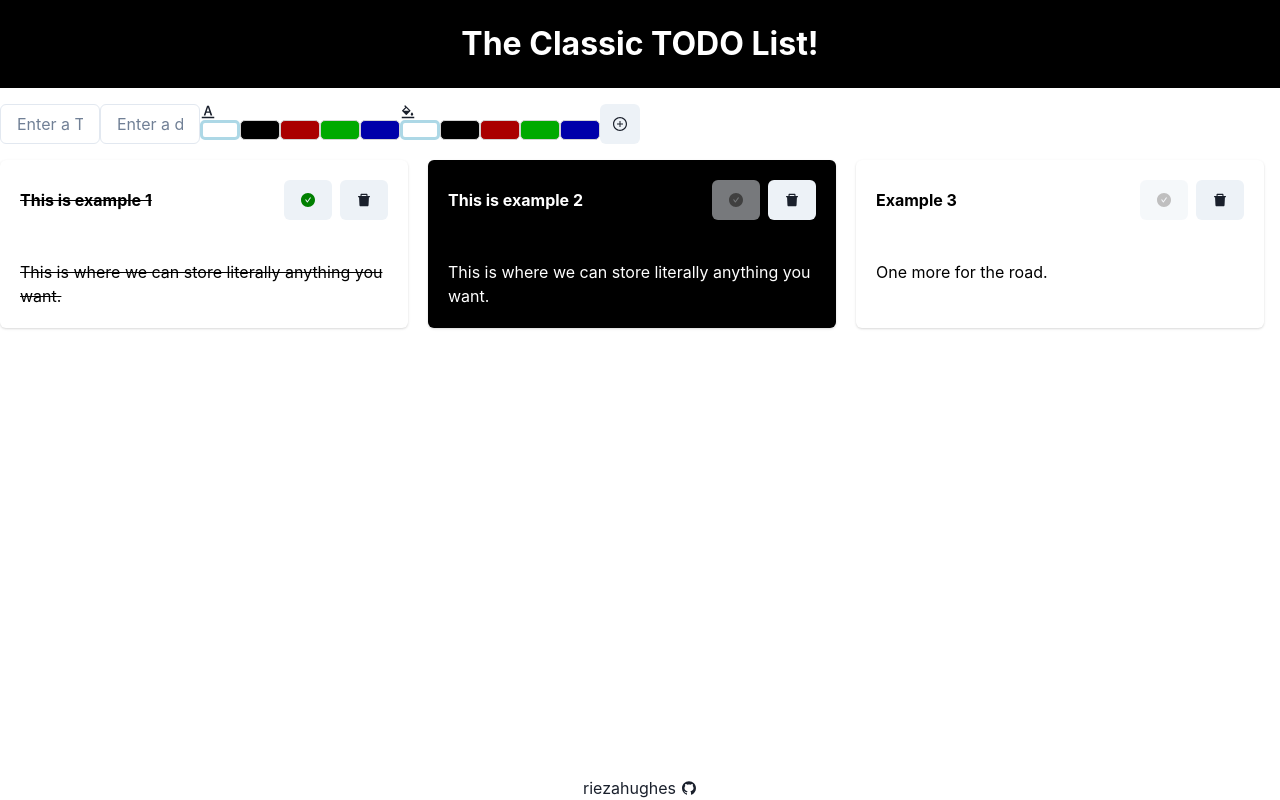
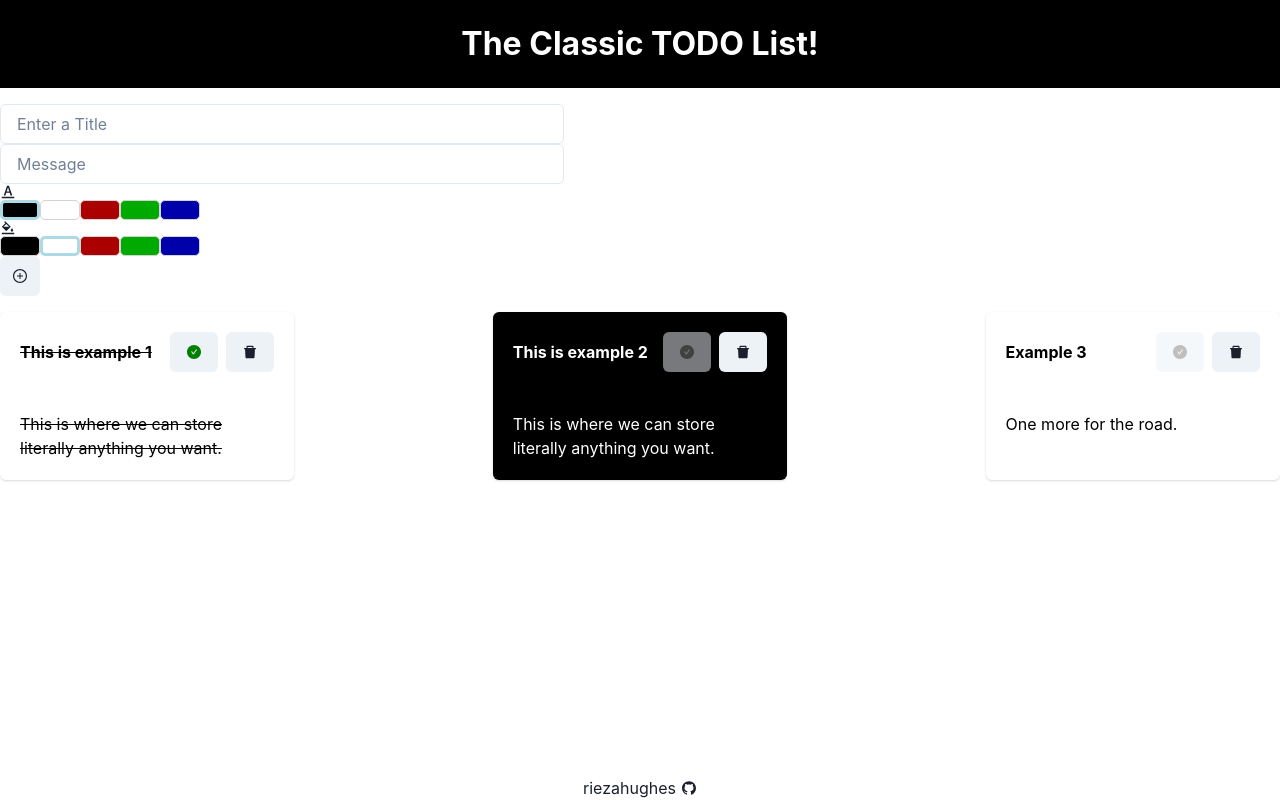
Before and after one commit to riezahughes/bun-cdklocal-testing, a Next.js app in the folder frontend/: page / in a window 1280 px wide. Built offline with nearby package versions, Linux system fonts and the light colour scheme.

Commit message:
working!.. ish

```diff
--- a/frontend/package.json
+++ b/frontend/package.json
@@ -13,6 +13,7 @@
     "@chakra-ui/react": "^2.8.1",
     "@emotion/react": "^11.11.1",
     "@emotion/styled": "^11.11.0",
+    "@hookform/resolvers": "^3.3.1",
     "framer-motion": "^10.16.4",
     "next": "13.5.4",
     "react": "^18",
--- a/frontend/src/components/CardComponent.tsx
+++ b/frontend/src/components/CardComponent.tsx
@@ -2,8 +2,6 @@ import {
   Card,
   CardHeader,
   CardBody,
-  CardFooter,
-  Divider,
   ButtonGroup,
   Button,
   Flex,
@@ -17,11 +15,9 @@ import { useContext } from "react";
 
 interface ICardComponent {
   item: TItem;
-  body: any;
-  header?: any;
 }
 
-const CardComponent = ({ item, body, header }: ICardComponent) => {
+const CardComponent = ({ item }: ICardComponent) => {
   const list = useContext(ListContext);
   const toast = useToast();
 
@@ -37,7 +33,7 @@ const CardComponent = ({ item, body, header }: ICardComponent) => {
     toast({
       title: "Note Deleted.",
       description: "We've deleted your note.",
-      status: "success",
+      status: "error",
       duration: 2000,
       isClosable: true,
     });
@@ -65,16 +61,16 @@ const CardComponent = ({ item, body, header }: ICardComponent) => {
   };
 
   return (
-    <Card w="45%" bg={`#${item?.bg}`} color={`#${item?.color}`}>
+    <Card w="23%" mb={10} bg={item?.bgColour} color={item?.textColour}>
       <CardHeader>
         <Flex
           alignItems="center"
           justifyContent="space-between"
           textDecoration={item?.complete ? "line-through" : "inherit"}
         >
-          {header ? (
+          {item?.title ? (
             <>
-              <strong>{header}</strong>
+              <strong>{item?.title}</strong>
             </>
           ) : (
             <></>
@@ -94,7 +90,7 @@ const CardComponent = ({ item, body, header }: ICardComponent) => {
         </Flex>
       </CardHeader>
       <CardBody textDecoration={item?.complete ? "line-through" : "inherit"}>
-        {body}
+        {item?.message}
       </CardBody>
     </Card>
   );
--- a/frontend/src/modules/CardContainer.tsx
+++ b/frontend/src/modules/CardContainer.tsx
@@ -1,4 +1,4 @@
-import { Flex } from "@chakra-ui/react";
+import { Box, Flex } from "@chakra-ui/react";
 import CardComponent from "@/components/CardComponent";
 import { ListContext } from "@/store/lists.store";
 import { useContext } from "react";
@@ -6,16 +6,13 @@ import { useContext } from "react";
 const CardContainer = () => {
   const list = useContext(ListContext);
   return (
-    <Flex gap="20px">
+    <Flex flexWrap="wrap" justifyContent="space-between">
       {list?.list &&
         list?.list.map((listItem, index) => {
           return (
-            <CardComponent
-              key={`${list}-${index}`}
-              item={listItem}
-              header={listItem.title}
-              body={listItem.body}
-            />
+            <>
+              <CardComponent key={`${list}-${index}`} item={listItem} />
+            </>
           );
         })}
     </Flex>
--- a/frontend/src/modules/ColourPicker.tsx
+++ b/frontend/src/modules/ColourPicker.tsx
@@ -1,4 +1,4 @@
-import { useState } from "react";
+import { useEffect, useState } from "react";
 import ColourPip from "@/components/ColourPips";
 import {
   Box,
@@ -14,13 +14,21 @@ import {
 interface IColourPicker {
   name: string;
   colourList: Array<string>;
+  setValue: any;
+  defaultValue: string;
 }
 
-const ColourPicker = ({ name, colourList }: IColourPicker) => {
-  const [currentColour, setCurrentColour] = useState("#FFFFFF");
+const ColourPicker = ({
+  name,
+  colourList,
+  setValue,
+  defaultValue,
+}: IColourPicker) => {
+  const [currentColour, setCurrentColour] = useState(defaultValue);
 
   const handleColourChange = (colour: any) => {
     setCurrentColour(colour);
+    setValue(name, colour);
   };
 
   return (
--- a/frontend/src/modules/InputForm.tsx
+++ b/frontend/src/modules/InputForm.tsx
@@ -1,38 +1,114 @@
 import { CreateItemSchema, CreateItemSchemaType } from "@/schemas/CreateItem";
-import { Box, IconButton, Flex, Input, Textarea } from "@chakra-ui/react";
+import { zodResolver } from "@hookform/resolvers/zod";
+import {
+  Box,
+  IconButton,
+  Flex,
+  Input,
+  Textarea,
+  useToast,
+} from "@chakra-ui/react";
 import {
   AiOutlinePlusCircle,
   AiOutlineFontColors,
   AiOutlineBgColors,
 } from "react-icons/ai";
-import styled from "@emotion/styled";
+import { useForm, SubmitHandler } from "react-hook-form";
 import ColourPicker from "./ColourPicker";
+import { useContext } from "react";
+import { ListContext } from "@/store/lists.store";
 
 const InputForm = () => {
+  const list = useContext(ListContext);
+
+  const toast = useToast();
+  const {
+    register,
+    handleSubmit,
+    setValue,
+    formState: { errors },
+  } = useForm<CreateItemSchemaType>({
+    defaultValues: {
+      bgColour: "#FFFFFF",
+      textColour: "#000000",
+      title: "",
+      message: "",
+    },
+    resolver: zodResolver(CreateItemSchema),
+  });
+
+  const onSubmit: SubmitHandler<CreateItemSchemaType> = (data) => {
+    console.log(data);
+    console.log(list?.list);
+
+    const highestNumber = list?.list?.sort((a, b) => {
+      return b.id - a.id;
+    })[0];
+
+    if (!highestNumber) return;
+
+    const newArray = list?.list;
+
+    newArray.unshift({
+      ...data,
+      id: highestNumber.id + 1,
+      complete: false,
+      slug: data.title.replace(/\s+/g, "-").toLowerCase(),
+    });
+
+    list?.setList([...newArray]);
+
+    toast({
+      title: "New Note Created.",
+      description: "It's been saved!.",
+      status: "success",
+      duration: 2000,
+      isClosable: true,
+    });
+  };
+
   return (
     <Box w="50%">
       <Flex justifyItems="center">
-        <Input name="title" placeholder="Enter a Title" />
-        <Input name="description" placeholder="Enter a description" />
+        <form onSubmit={handleSubmit(onSubmit)}>
+          <Input placeholder="Enter a Title" {...register("title")} />
+          <Input placeholder="Message" {...register("message")} />
           <Box>
             <AiOutlineFontColors />
             <ColourPicker
-            name="textColour"
-            colourList={["#FFFFFF", "#000000", "#aa0000", "#00aa00", "#0000aa"]}
+              colourList={[
+                "#000000",
+                "#FFFFFF",
+                "#aa0000",
+                "#00aa00",
+                "#0000aa",
+              ]}
+              defaultValue="#000000"
+              {...register("textColour")}
+              setValue={setValue}
             />
           </Box>
           <Box>
             <AiOutlineBgColors />
             <ColourPicker
-            name="backgroundColour"
-            colourList={["#FFFFFF", "#000000", "#aa0000", "#00aa00", "#0000aa"]}
+              colourList={[
+                "#000000",
+                "#FFFFFF",
+                "#aa0000",
+                "#00aa00",
+                "#0000aa",
+              ]}
+              defaultValue="#FFFFFF"
+              {...register("bgColour")}
+              setValue={setValue}
             />
           </Box>
           <IconButton
             aria-label="Add New Note"
-          onClick={() => console.log("ree")}
             icon={<AiOutlinePlusCircle />}
+            type="submit"
           />
+        </form>
       </Flex>
     </Box>
   );
--- a/frontend/src/pages/index.tsx
+++ b/frontend/src/pages/index.tsx
@@ -29,7 +29,7 @@ const Home = () => {
             <GridItem colSpan={5}>
               <InputForm />
             </GridItem>
-            <GridItem colSpan={4}>
+            <GridItem colSpan={5}>
               <CardContainer />
             </GridItem>
           </Grid>
--- a/frontend/src/schemas/CreateItem.ts
+++ b/frontend/src/schemas/CreateItem.ts
@@ -3,7 +3,8 @@ import { z } from "zod";
 export const CreateItemSchema = z.object({
   title: z.string().nonempty({ message: "Name is required" }),
   message: z.string().nonempty({ message: "Enter extra information" }),
-  colour: z.string().max(7).nonempty({ message: "Pick a colour" }),
+  textColour: z.string().max(8).nonempty({ message: "Pick a colour" }),
+  bgColour: z.string().max(8).nonempty({ message: "Pick a colour" }),
 });
 
 export type CreateItemSchemaType = z.infer<typeof CreateItemSchema>;
--- a/frontend/src/store/lists.store.ts
+++ b/frontend/src/store/lists.store.ts
@@ -5,28 +5,28 @@ export const ListInitialState = [
     id: 0,
     slug: "this-is-example-1",
     title: "This is example 1",
-    body: "This is where we can store literally anything you want.",
+    message: "This is where we can store literally anything you want.",
     complete: true,
-    bg: "FFFFFF",
-    color: "000000",
+    bgColour: "#FFFFFF",
+    textColour: "#000000",
   },
   {
     id: 1,
     slug: "this-is-example-2",
     title: "This is example 2",
-    body: "This is where we can store literally anything you want.",
+    message: "This is where we can store literally anything you want.",
     complete: false,
-    bg: "000000",
-    color: "FFFFFF",
+    bgColour: "#000000",
+    textColour: "#FFFFFF",
   },
   {
     id: 2,
     slug: "example-3",
     title: "Example 3",
-    body: "One more for the road.",
+    message: "One more for the road.",
     complete: false,
-    bg: "FFFFFF",
-    color: "000000",
+    bgColour: "#FFFFFF",
+    textColour: "#000000",
   },
 ];
 
@@ -34,10 +34,10 @@ export type TItem = {
   id: number;
   slug: string;
   title: string;
-  body: string;
+  message: string;
   complete: boolean;
-  bg: string;
-  color: string;
+  bgColour: string;
+  textColour: string;
 };
 
 export type TListType = {
```
Also changed, not shown: 1 other file (tests, documents, lock files or other folders). Lines whose indentation alone changed are shown as unchanged.
